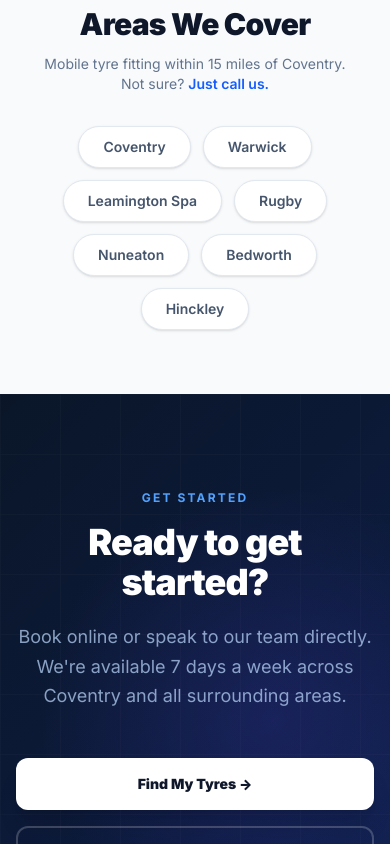
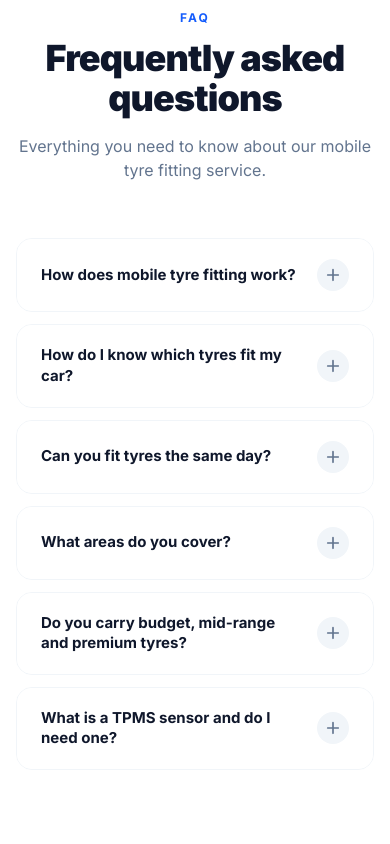
Before and after one commit to Manoj-1432/matrixfrontend, a Next.js app: page / in a window 390 px wide. Shown: the part 6920-7764 px from the top of the page. Built offline with nearby package versions, Linux system fonts and the light colour scheme.

Commit message:
feat: add FAQ accordion section to homepage
Co-Authored-By: Claude Sonnet 4.6 <noreply@anthropic.com>

```diff
--- a/app/page.tsx
+++ b/app/page.tsx
@@ -55,6 +55,72 @@ const REVIEWS = [
 ];
 
 const AREAS = ['Coventry', 'Warwick', 'Leamington Spa', 'Rugby', 'Nuneaton', 'Bedworth', 'Hinckley'];
+
+const FAQS = [
+  {
+    q: 'How does mobile tyre fitting work?',
+    a: 'We come to your chosen location — home, work, or roadside — with everything needed to fit your tyres on the spot. No need to visit a garage or wait in a queue.',
+  },
+  {
+    q: 'How do I know which tyres fit my car?',
+    a: 'Simply enter your vehicle registration and we instantly identify the correct tyre size for your car. You can also find the size printed on your existing tyres or in your vehicle handbook.',
+  },
+  {
+    q: 'Can you fit tyres the same day?',
+    a: 'In many cases yes. For same-day or emergency fitting, call or WhatsApp us directly and we\'ll do everything we can to get to you quickly.',
+  },
+  {
+    q: 'What areas do you cover?',
+    a: 'We cover Coventry and all surrounding towns within a 15-mile radius, including Warwick, Leamington Spa, Rugby, Nuneaton, Bedworth and Hinckley.',
+  },
+  {
+    q: 'Do you carry budget, mid-range and premium tyres?',
+    a: 'Yes — we stock a wide range from leading brands like Michelin, Continental and Pirelli down to quality budget options, so you can choose what suits your budget.',
+  },
+  {
+    q: 'What is a TPMS sensor and do I need one?',
+    a: 'TPMS (Tyre Pressure Monitoring System) sensors are fitted to most cars made after 2014. After a tyre change the sensor must be reset or replaced — we carry out this service as standard.',
+  },
+];
+
+function FaqSection() {
+  const [open, setOpen] = useState<number | null>(null);
+  return (
+    <section className="py-24 px-4 sm:px-6 bg-white">
+      <div className="max-w-3xl mx-auto">
+        <div className="text-center mb-14">
+          <p className="text-blue-600 text-xs font-bold uppercase tracking-[0.18em] mb-3">FAQ</p>
+          <h2 className="text-4xl lg:text-5xl font-black text-slate-900 tracking-tight mb-4">Frequently asked questions</h2>
+          <p className="text-slate-500 max-w-md mx-auto">Everything you need to know about our mobile tyre fitting service.</p>
+        </div>
+        <div className="flex flex-col gap-3">
+          {FAQS.map((f, i) => (
+            <div key={i}
+              className={`border rounded-2xl overflow-hidden transition-all duration-200 ${open === i ? 'border-blue-200 shadow-md shadow-blue-50' : 'border-slate-100 hover:border-slate-200'}`}>
+              <button
+                onClick={() => setOpen(open === i ? null : i)}
+                className="w-full flex items-center justify-between gap-4 px-6 py-5 text-left bg-white hover:bg-slate-50 transition-colors"
+              >
+                <span className="font-bold text-slate-900 text-[15px] leading-snug">{f.q}</span>
+                <span className={`shrink-0 w-8 h-8 rounded-full flex items-center justify-center transition-all duration-200 ${open === i ? 'bg-blue-600 text-white rotate-45' : 'bg-slate-100 text-slate-500'}`}>
+                  <svg className="w-4 h-4" fill="none" stroke="currentColor" strokeWidth={2.5} viewBox="0 0 24 24">
+                    <path strokeLinecap="round" strokeLinejoin="round" d="M12 4v16m8-8H4" />
+                  </svg>
+                </span>
+              </button>
+              {open === i && (
+                <div className="px-6 pb-6 bg-white">
+                  <div className="h-px bg-slate-100 mb-4" />
+                  <p className="text-slate-500 text-sm leading-[1.8]">{f.a}</p>
+                </div>
+              )}
+            </div>
+          ))}
+        </div>
+      </div>
+    </section>
+  );
+}
 
 function Icon({ d, className = 'w-5 h-5' }: { d: string; className?: string }) {
   return (
@@ -348,6 +414,9 @@ export default function Home() {
         </div>
       </section>
 
+      {/* ─── FAQ ─── */}
+      <FaqSection />
+
       {/* ─── AREAS ─── */}
       <section className="py-16 px-4 sm:px-6 bg-slate-50">
         <div className="max-w-3xl mx-auto text-center">
```
